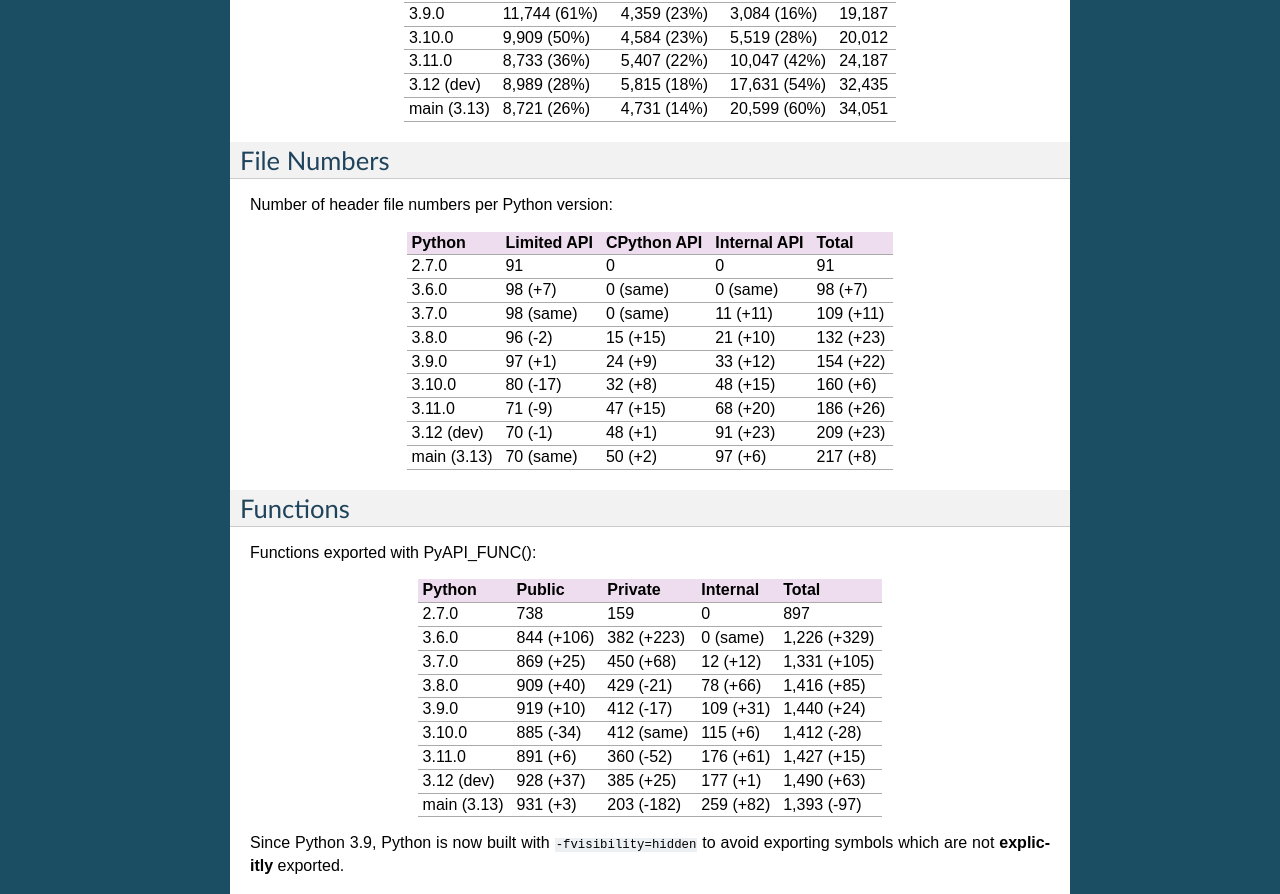
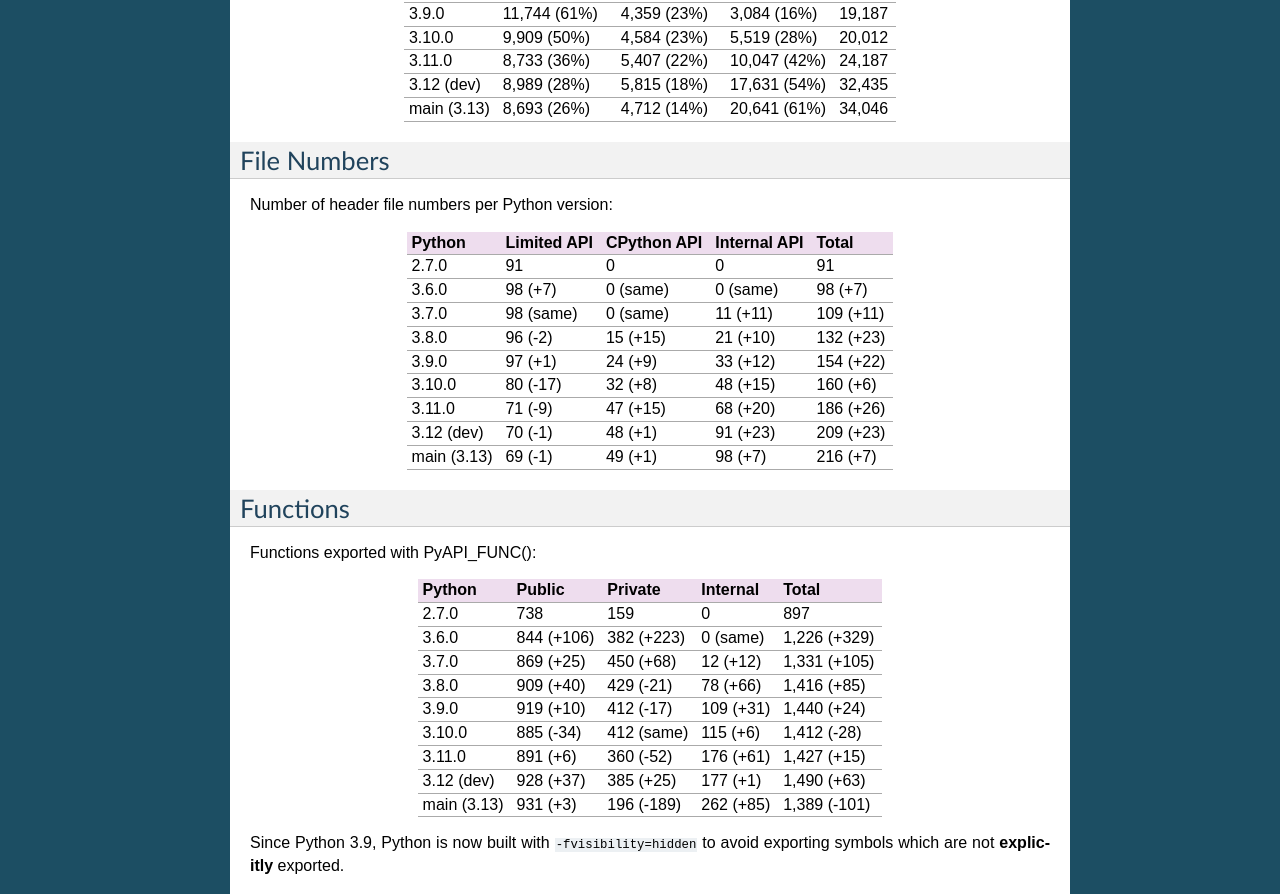
Before and after one commit to pythoncapi/pythoncapi, a Sphinx documentation site: the page built from doc/stats.rst, in a window 1280 px wide and 1400 px high. Shown: the part 302-1196 px from the top of the window. Built offline with Sphinx 7.4.7, drawn with Linux system fonts in a browser that asks for light colours; some of the changed text lies outside the part shown.

Commit message:
Update stats

```diff
--- a/doc/funcs.py
+++ b/doc/funcs.py
@@ -3,9 +3,9 @@ import os
 import subprocess
 from pythoncapi import get_functions
 
-os.chdir('/home/vstinner/python/3.12')
+#os.chdir('/home/vstinner/python/3.12')
 #os.chdir('/home/vstinner/python/2.7')
-#os.chdir('/home/vstinner/python/main')
+os.chdir('/home/vstinner/python/main')
 public, private, internal = get_functions()
 for name in sorted(private):
     print(name)
--- a/doc/stats.rst
+++ b/doc/stats.rst
@@ -18,7 +18,7 @@ Python       Limited API    CPython API  Internal API  Total
 3.10.0       9,909 (50%)    4,584 (23%)  5,519 (28%)   20,012
 3.11.0       8,733 (36%)    5,407 (22%)  10,047 (42%)  24,187
 3.12 (dev)   8,989 (28%)    5,815 (18%)  17,631 (54%)  32,435
-main (3.13)  8,721 (26%)    4,731 (14%)  20,599 (60%)  34,051
+main (3.13)  8,693 (26%)    4,712 (14%)  20,641 (61%)  34,046
 ===========  =============  ===========  ============  ======
 
 File Numbers
@@ -37,7 +37,7 @@ Python       Limited API  CPython API  Internal API  Total
 3.10.0       80 (-17)     32 (+8)      48 (+15)      160 (+6)
 3.11.0       71 (-9)      47 (+15)     68 (+20)      186 (+26)
 3.12 (dev)   70 (-1)      48 (+1)      91 (+23)      209 (+23)
-main (3.13)  70 (same)    50 (+2)      97 (+6)       217 (+8)
+main (3.13)  69 (-1)      49 (+1)      98 (+7)       216 (+7)
 ===========  ===========  ===========  ============  =========
 
 Functions
@@ -56,7 +56,7 @@ Python       Public      Private     Internal   Total
 3.10.0       885 (-34)   412 (same)  115 (+6)   1,412 (-28)
 3.11.0       891 (+6)    360 (-52)   176 (+61)  1,427 (+15)
 3.12 (dev)   928 (+37)   385 (+25)   177 (+1)   1,490 (+63)
-main (3.13)  931 (+3)    203 (-182)  259 (+82)  1,393 (-97)
+main (3.13)  931 (+3)    196 (-189)  262 (+85)  1,389 (-101)
 ===========  ==========  ==========  =========  ============
 
 Since Python 3.9, Python is now built with ``-fvisibility=hidden`` to avoid
```
Also changed, not shown: other parts of doc/stats.rst (+1 -1 lines).
